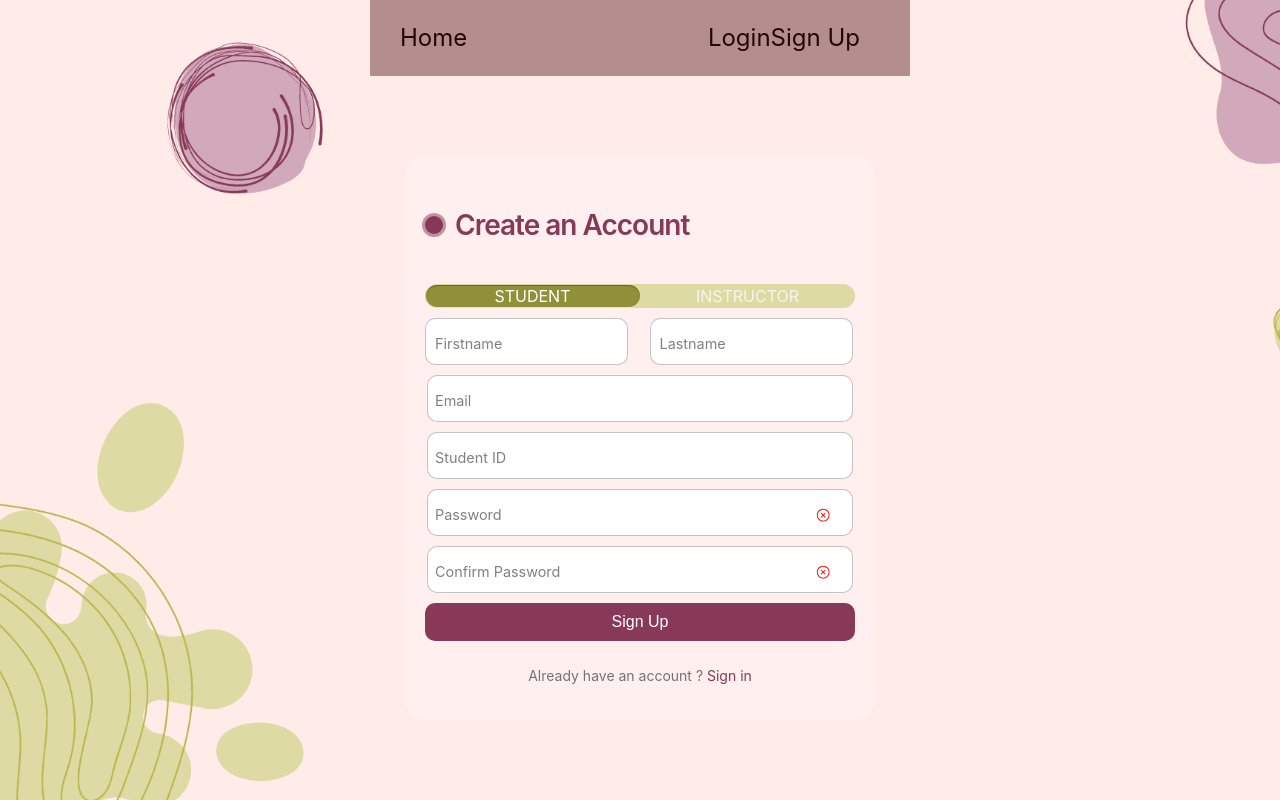
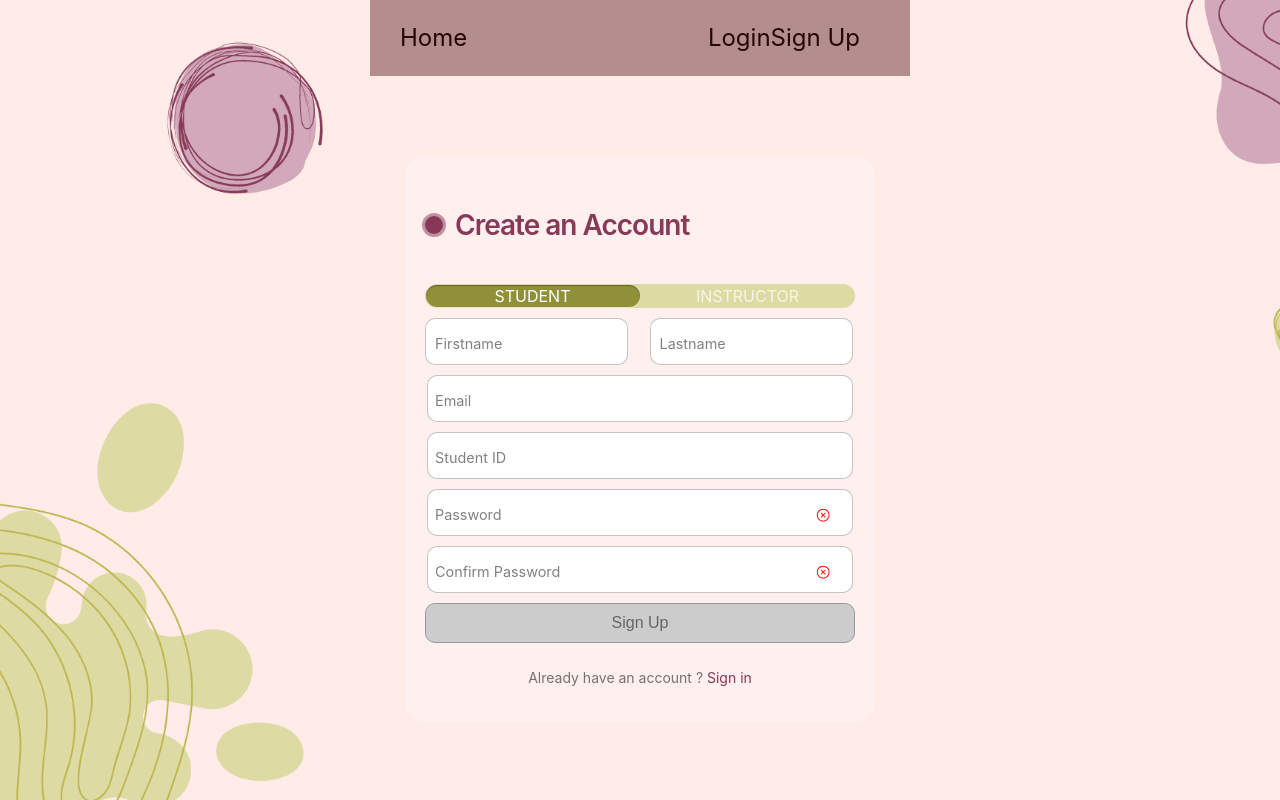
Before and after one commit to CTRL-V-CTRL-C/ctrl_c_ctrl_v-SOEN341_Project_F24, a React (Vite) app in the folder client/: page /registerAccount in a window 1280 px wide. Built offline with nearby package versions, Linux system fonts and the light colour scheme.

Commit message:
fix password validation css and logic

```diff
--- a/client/src/Pages/RegisterAccountPage.css
+++ b/client/src/Pages/RegisterAccountPage.css
@@ -86,7 +86,14 @@
     transform: .3s ease;
 }
 
-.submit:hover {
+.submit:disabled,
+button[disabled]{
+  border: 1px solid #999999;
+  background-color: #cccccc;
+  color: #666666;
+}
+
+.submit:enabled:hover {
     background-color: #873957af;
     cursor: pointer;
 }
--- a/client/src/Pages/RegisterAccountPage.jsx
+++ b/client/src/Pages/RegisterAccountPage.jsx
@@ -10,13 +10,16 @@ function RegisterAccountPage() {
   const [firstname, setFirstname] = useState("");
   const [lastname, setLastname] = useState("");
   const [email, setEmail] = useState("");
-  const [studentID, setStudentID] = useState("");
+  const [userID, setUserID] = useState("");
   const [password, setPassword] = useState("");
   const [confirmPassword, setConfirmPassword] = useState("");
   const [isPasswordConfirmed, setIsPasswordConfirmed] = useState(<RxCrossCircled color='red'/>);
   const [isPasswordValid, setIsPasswordValid] = useState(<RxCrossCircled color='red'/>);
+  const [submitEnabled, setSubmitEnabled] = useState(false);
 
   useEffect(() => {
+    setSubmitEnabled(false);
+    checkPassword()
     if (password.length >= 8) {
       setIsPasswordValid(<RxCheckCircled color='green'/>);
     } else {
@@ -25,32 +28,32 @@ function RegisterAccountPage() {
   }, [password]);
 
   useEffect(() => {
-    if (password == confirmPassword && confirmPassword.length >= 8) {
-      setIsPasswordConfirmed(<RxCheckCircled color='green'/>);
-    } else {
-      setIsPasswordConfirmed(<RxCrossCircled color='red'/>);
-    }
+    checkPassword();
 
   }, [confirmPassword]);
 
-  function changeRole(e) {
-    setIsInstructor(!isInstructor);
-    console.log(isInstructor)
+  function checkPassword() {
+    if (password == confirmPassword && confirmPassword.length >= 8) {
+      setIsPasswordConfirmed(<RxCheckCircled color='green'/>);
+      setSubmitEnabled(true);
+    } else {
+      setIsPasswordConfirmed(<RxCrossCircled color='red'/>);
+      setSubmitEnabled(false);
+    }
   }
 
   function registerAccount(e) {
+    if(!(firstname && lastname && email && userID && password)) {
+      return;
+    }
     console.log("registering account with: \n");
     console.log(isInstructor)
     console.log(firstname);
     console.log(lastname);
     console.log(email)
-    console.log(studentID);
+    console.log(userID);
     console.log(password);
     console.log("-----end-----");
-  }
-
-  function checkConfirmedPassword(e) {
-    setConfirmPassword(e.target.value)
   }
 
   return (
@@ -58,7 +61,7 @@ function RegisterAccountPage() {
       <div className="form">
         <p className="title">Create an Account </p>
         <label htmlFor="filter" className="switch" aria-label="Toggle Filter">
-          <input type="checkbox" id="filter" checked={isInstructor} onChange={changeRole}/>
+          <input type="checkbox" id="filter" checked={isInstructor} onChange={() => setIsInstructor(!isInstructor)}/>
           <span>STUDENT</span>
           <span>INSTRUCTOR</span>
         </label>
@@ -68,13 +71,13 @@ function RegisterAccountPage() {
           <FormInput fieldName={"Lastname"} fieldType={"text"} setField={setLastname}/>
         </div>
         <FormInput fieldName={"Email"} fieldType={"email"} setField={setEmail}/>
-        <FormInput fieldName={isInstructor ? "Instructor ID" : "Student ID"} fieldType={"text"} setField={setStudentID}/>
+        <FormInput fieldName={isInstructor ? "Instructor ID" : "Student ID"} fieldType={"text"} setField={setUserID}/>
         <FormInput fieldName={"Password"} fieldType={"password"} setField={setPassword} isPasswordValid={isPasswordValid}/>
         <label>
-            <input required placeholder="" type={"password"} className="input" onChange={checkConfirmedPassword}/>
+            <input required placeholder="" type={"password"} className="input" onChange={(e) => setConfirmPassword(e.target.value)}/>
             <span className="field-label">{"Confirm Password"}{isPasswordConfirmed} </span>
         </label>
-        <button className="submit" onClick={registerAccount}>Sign Up</button>
+        <button disabled={!submitEnabled} className="submit" onClick={registerAccount}>Sign Up</button>
         <p className="signin">Already have an account ? <a href="/loginPage">Sign in</a> </p>
       </div>
     </div>
```
